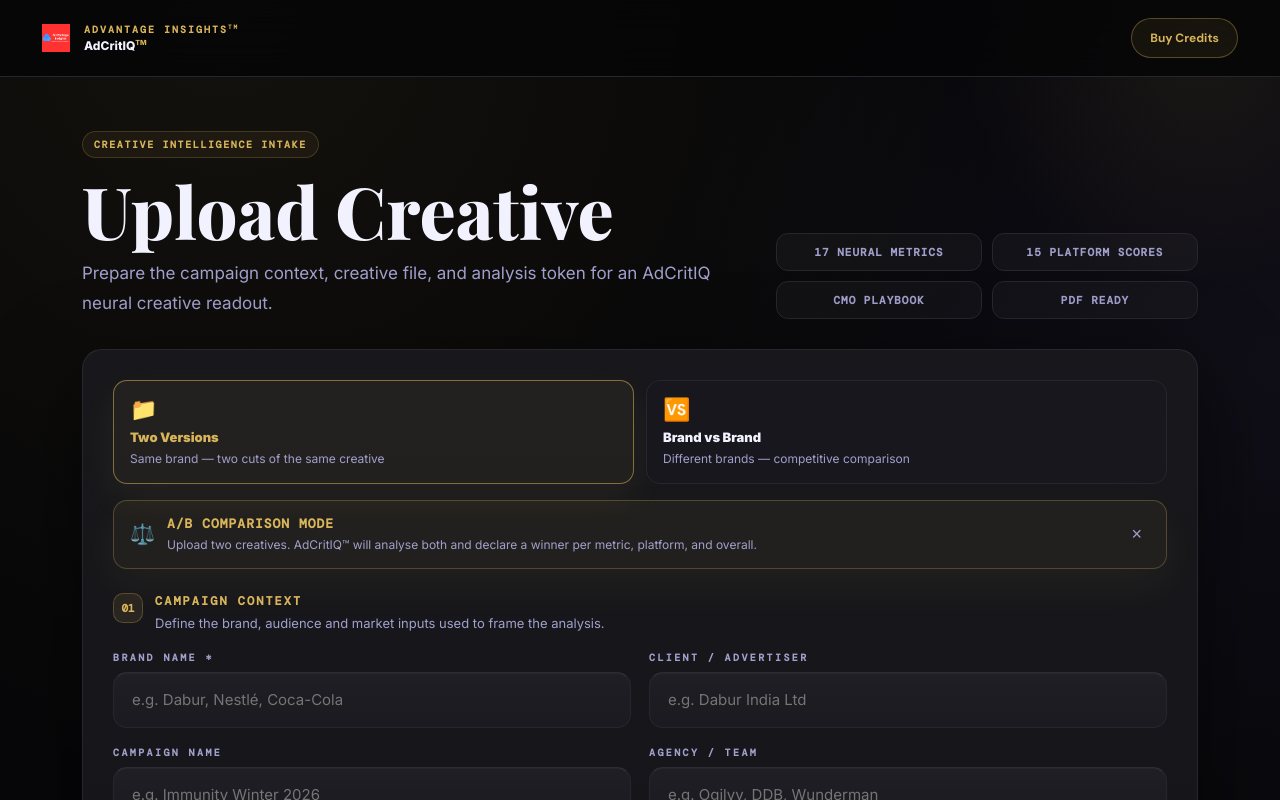
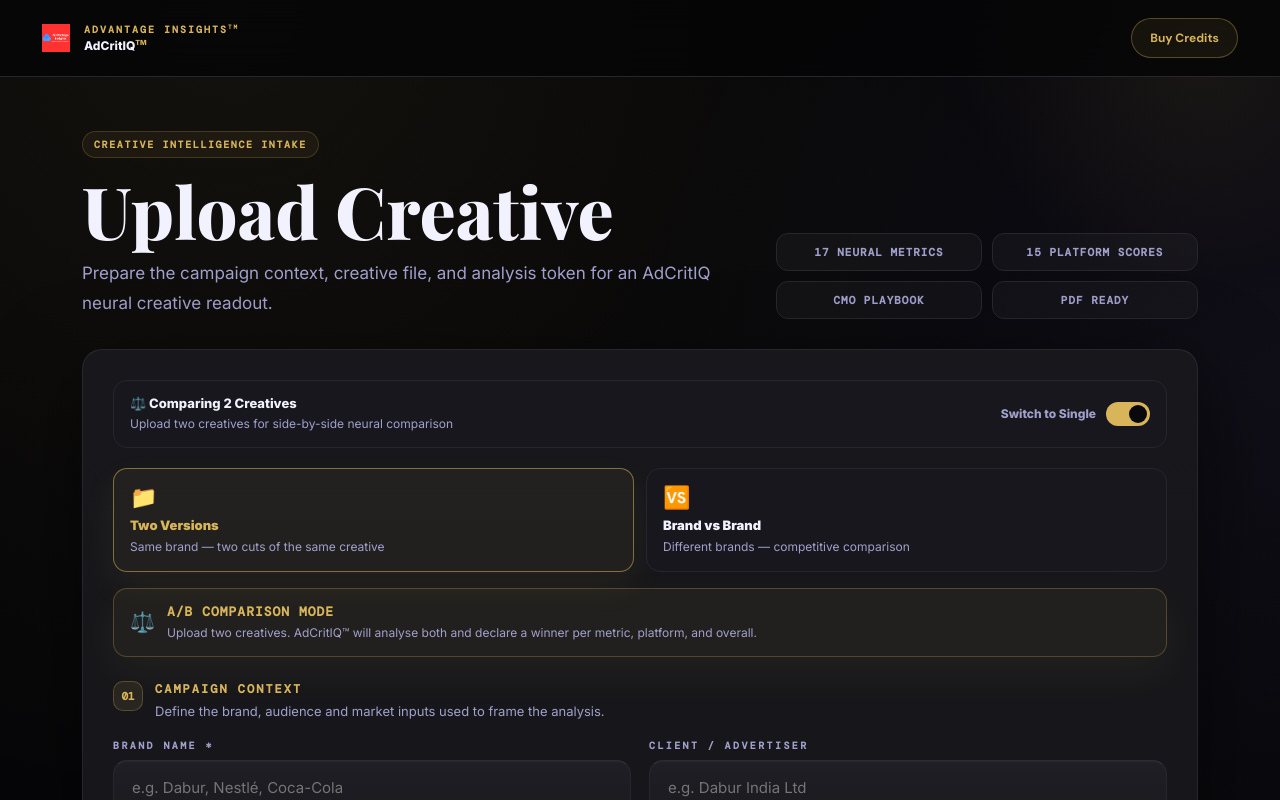
Before and after one commit to anilp-stack/Brain-Encoder, a React (Vite) app: page / in a window 1280 px wide. Both pictures are taken after a click on the button "⚖️ Compare 2 Creatives". Shown: the top 800 px of the page. Built offline with nearby package versions, Linux system fonts and the light colour scheme; the HTML template or start-up script is replaced by a standard one.

Commit message:
feat: Prompt 9.2 — persistent compare toggle on form page

```diff
--- a/src/App.jsx
+++ b/src/App.jsx
@@ -958,6 +958,42 @@ export default function App(){
           {error&&<div style={{padding:"15px 18px",borderRadius:14,background:"rgba(251,113,133,0.12)",color:C.red,fontSize:14,marginBottom:20,border:`1px solid ${C.red}55`,boxShadow:`0 18px 40px ${C.shadow}`}}>{error}</div>}
 
           <div style={{...panelStyle,padding:isMobile?18:30}}>
+            <div style={{display:"flex",alignItems:isMobile?"flex-start":"center",justifyContent:"space-between",gap:16,padding:"14px 16px",marginBottom:20,background:C.s2,border:`1px solid ${C.border}`,borderRadius:14,flexDirection:isMobile?"column":"row"}}>
+              <div>
+                <div style={{fontSize:13,fontWeight:800,color:C.text}}>
+                  {compareMode ? "⚖️ Comparing 2 Creatives" : "📁 Single Creative Analysis"}
+                </div>
+                <div style={{fontSize:12,color:C.dim,marginTop:4,lineHeight:1.5}}>
+                  {compareMode
+                    ? "Upload two creatives for side-by-side neural comparison"
+                    : "Analyse one creative across 17 metrics and 15 platforms"}
+                </div>
+              </div>
+              <div
+                onClick={()=>{
+                  if(compareMode){
+                    setCompareMode(false);
+                    setFileB(null);
+                    setPreviewB(null);
+                    setResultsB(null);
+                    setLabelA("Creative A");
+                    setLabelB("Creative B");
+                    setCompareType("versions");
+                    setFormB({brand:"",client:"",campaign:""});
+                  }else{
+                    setCompareMode(true);
+                  }
+                }}
+                style={{display:"flex",alignItems:"center",gap:10,cursor:"pointer",userSelect:"none",alignSelf:isMobile?"flex-end":"center"}}
+              >
+                <div style={{fontSize:12,color:C.dim,fontWeight:800}}>
+                  {compareMode ? "Switch to Single" : "Compare 2 Creatives"}
+                </div>
+                <div style={{width:44,height:24,borderRadius:999,background:compareMode?C.gold:C.border2,position:"relative",transition:"background 0.2s ease",flexShrink:0}}>
+                  <div style={{position:"absolute",top:3,left:compareMode?23:3,width:18,height:18,borderRadius:"50%",background:compareMode?C.ink:C.muted,transition:"left 0.2s ease"}}/>
+                </div>
+              </div>
+            </div>
             {compareMode&&(
               <div style={{display:"grid",gridTemplateColumns:isMobile?"1fr":"1fr 1fr",gap:12,marginBottom:16}}>
                 {[
@@ -987,7 +1023,6 @@ export default function App(){
                       : "Upload two creatives. AdCritIQ™ will analyse both and declare a winner per metric, platform, and overall."}
                   </div>
                 </div>
-                <button onClick={()=>{setCompareMode(false);setFileB(null);setPreviewB(null);setResultsB(null);setCompareTab("overview");setCompareType("versions");setFormB({brand:"",client:"",campaign:""});}} style={{marginLeft:"auto",background:"transparent",border:"none",color:C.dim,cursor:"pointer",fontSize:18,padding:"4px 8px",flexShrink:0}}>×</button>
               </div>
             )}
             <section style={{paddingBottom:26,borderBottom:`1px solid ${C.border}`,marginBottom:26}}>
```
